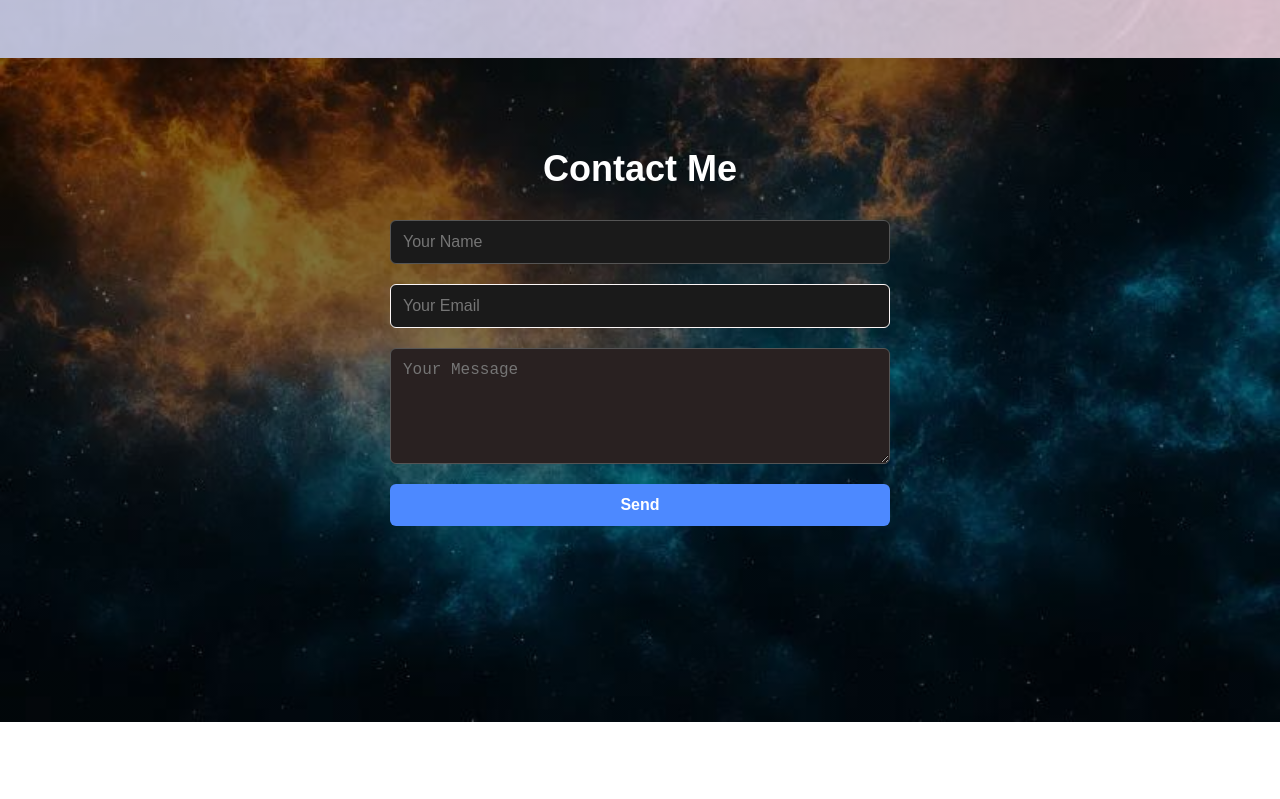
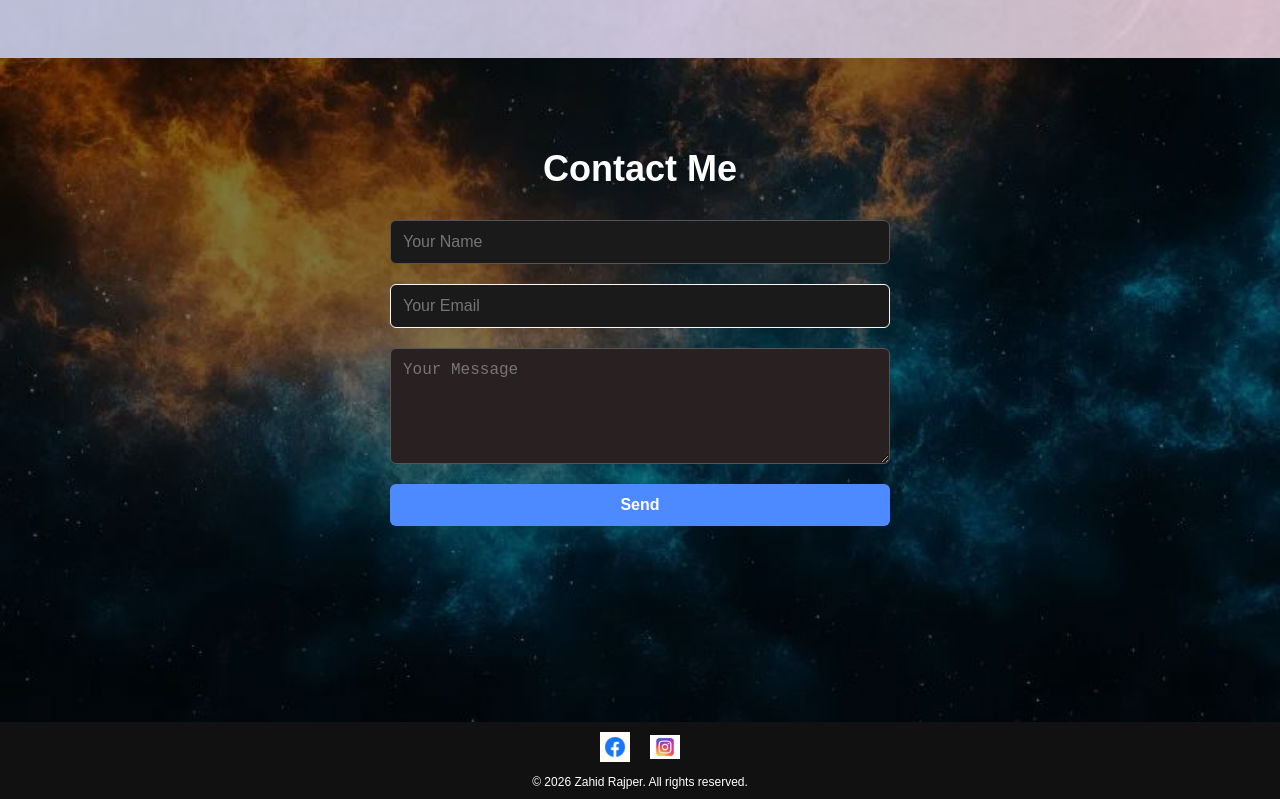
Before and after one commit to AatifArbab/portfolio-website, a React (Vite) app: page / in a window 1280 px wide. Shown: the part 2714-3513 px from the top of the page. Before the commit the page ends 3436 px from the top, so only its background shows below. Built offline with nearby package versions, Linux system fonts and the light colour scheme; the HTML template or start-up script is replaced by a standard one.

Commit message:
fix navbar response

```diff
--- a/src/App.jsx
+++ b/src/App.jsx
@@ -14,6 +14,7 @@ function Home() {
         <About />
           <Art />
             <Contact />
+            <Footer />
 
     </>
   );
--- a/src/components/Footer.jsx
+++ b/src/components/Footer.jsx
@@ -8,57 +8,63 @@ const Footer = () => {
       style={{
         backgroundColor: "#111",
         color: "#fff",
-        padding: "5px 20px", // footer chhota
+        padding: "10px 15px",
         display: "flex",
         flexDirection: "column",
         alignItems: "center",
-        gap: "5px",
+        gap: "10px",
         fontSize: "12px",
+        textAlign: "center",
       }}
     >
-      {/* Social Media Icons Center */}
-      <div style={{ display: "flex", gap: "15px", justifyContent: "center" }}>
+      {/* Social Media Icons */}
+      <div
+        style={{
+          display: "flex",
+          gap: "20px",
+          justifyContent: "center",
+          alignItems: "center",
+        }}
+      >
         <a
-          href="https://www.facebook.com/bhittai.art?mibextid=rS40aB7S9Ucbxw6v"
+          href="https://www.facebook.com/bhittai.art"
           target="_blank"
           rel="noreferrer"
+          style={{ display: "inline-block" }}
         >
           <img
             src={facebookIcon}
             alt="Facebook"
             style={{
-              width: "25px",   // icon thoda bada
-              height: "25px",
+              width: "30px",
+              height: "30px",
               cursor: "pointer",
-              transition: "transform 0.3s",
+              objectFit: "contain",
             }}
-            onMouseOver={(e) => (e.currentTarget.style.transform = "scale(1.2)")}
-            onMouseOut={(e) => (e.currentTarget.style.transform = "scale(1)")}
           />
         </a>
 
         <a
-           href="https://instagram.com/zahidhrajper"
-           target="_blank"
+          href="https://instagram.com/zahidhrajper"
+          target="_blank"
           rel="noreferrer"
+          style={{ display: "inline-block" }}
         >
           <img
             src={instagramIcon}
             alt="Instagram"
             style={{
-              width: "25px",   // icon thoda bada
-              height: "25px",
+              width: "30px",
+              height: "30px",
               cursor: "pointer",
-              transition: "transform 0.3s",
+              objectFit: "contain",
             }}
-            onMouseOver={(e) => (e.currentTarget.style.transform = "scale(1.2)")}
-            onMouseOut={(e) => (e.currentTarget.style.transform = "scale(1)")}
           />
         </a>
       </div>
 
-      {/* Copyright Text Left */}
-      <div style={{ alignSelf: "flex-start" }}>
+      {/* Copyright text */}
+      <div style={{ width: "100%", textAlign: "center" }}>
         © {new Date().getFullYear()} Zahid Rajper. All rights reserved.
       </div>
     </footer>
--- a/src/components/Navbar.jsx
+++ b/src/components/Navbar.jsx
@@ -6,12 +6,11 @@ const Navbar = () => {
   const [isMobile, setIsMobile] = useState(false);
   const menuItems = ["Home", "About", "Art", "Contact"];
 
-  // Screen size check
   useEffect(() => {
     const handleResize = () => {
-      setIsMobile(window.innerWidth < 768); // 768px se niche mobile
+      setIsMobile(window.innerWidth < 768);
     };
-    handleResize(); // Initial check
+    handleResize();
     window.addEventListener("resize", handleResize);
     return () => window.removeEventListener("resize", handleResize);
   }, []);
@@ -38,14 +37,15 @@ const Navbar = () => {
     gap: isMobile ? "15px" : "30px",
   };
 
+  // ✅ Corrected dots style for top-right
   const dotsContainerStyle = {
     display: isMobile ? "flex" : "none",
     flexDirection: "column",
     gap: "4px",
     cursor: "pointer",
     position: "absolute",
-    left: "50%",
-    transform: "translateX(-50%)",
+    right: "20px", // top-right
+    top: "20px",   // top offset
   };
 
   const linkStyle = {
```
